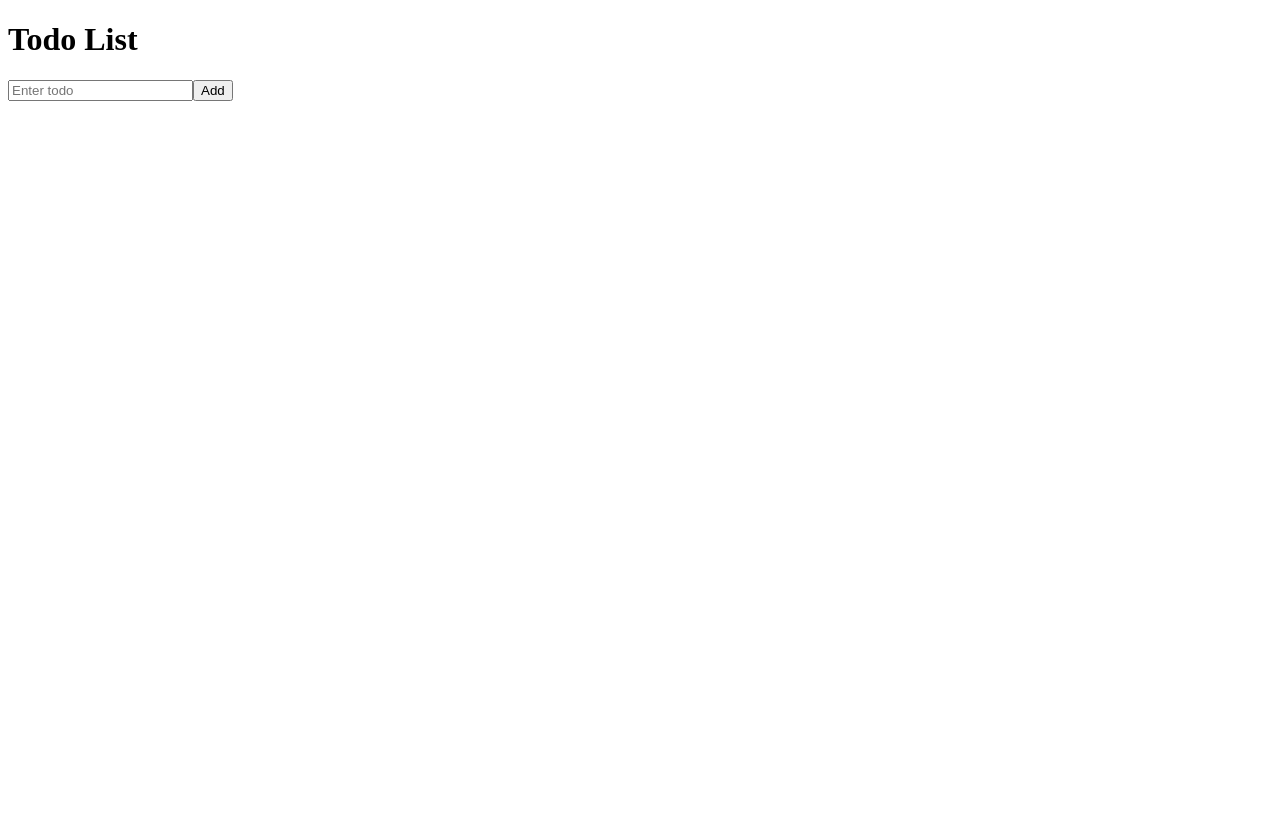
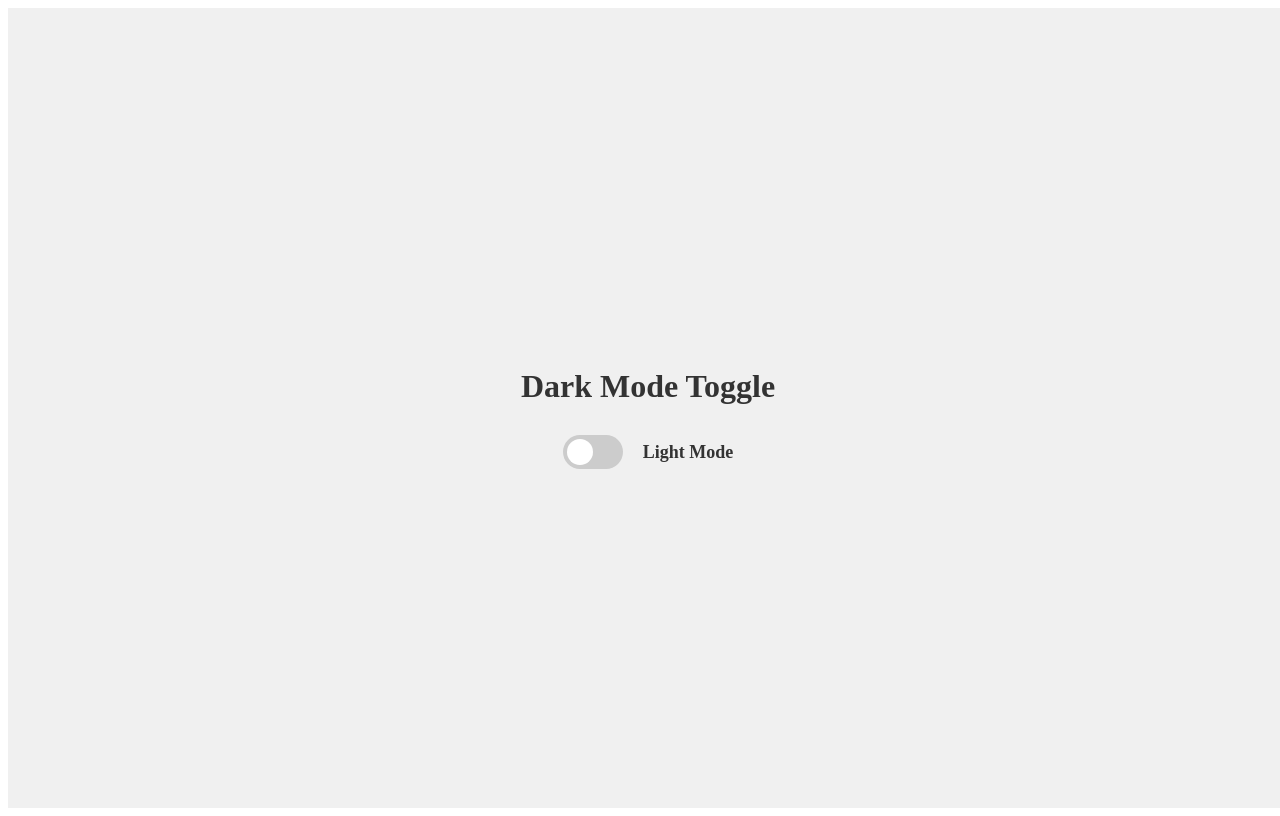
Before and after one commit to SaranyaVelu-SK/React, a React (Vite) app: page / in a window 1280 px wide. Built offline with nearby package versions, Linux system fonts and the light colour scheme.

Commit message:
Toggle Dark Mode to Light Mode and vice versa

```diff
--- a/App.js
+++ b/App.js
@@ -5,6 +5,7 @@
 import AutocompleteSearchBar from "./Problems/AutocompleteSearchBar";
 import Accordion from "./Problems/Accordion";
 import TodoList from "./Problems/TodoList";
+import DarkModeToggle from "./Problems/DarkModeToggle";
 
   const items = [
   {
@@ -30,4 +31,4 @@
     React.createElement("h3",{key:"h3"},"Hello from heading 3"),
 ])
 const root = ReactDOM.createRoot(document.getElementById("root"));
-root.render(<TodoList/>);
+root.render(<DarkModeToggle/>);
--- /dev/null
+++ b/Problems/DarkModeToggle.jsx
@@ -0,0 +1,23 @@
+import React, { useEffect, useState } from 'react';
+
+function DarkModeToggle() {
+  const [isDarkMode, setIsDarkMode] = useState(false);
+
+  const toggleMode = () => {
+    setIsDarkMode(prev =>!prev)
+  }
+  return (
+    <div className={`container ${isDarkMode ? "dark-mode" :"light-mode"}`}>
+      <h1>Dark Mode Toggle</h1>
+      <div className="toggle-container">
+        <label className="switch">
+          <input type="checkbox" checked={isDarkMode} onChange={toggleMode} />
+          <span className="slider round"></span>
+        </label>
+        <span className="mode-text">{isDarkMode ? "Dark Mode" : "Light Mode"}</span>
+      </div>
+    </div>
+  );
+}
+
+export default DarkModeToggle;
--- a/style.css
+++ b/style.css
@@ -21,3 +21,88 @@
 .strike{
     text-decoration: line-through;
 }
+
+/* Light Mode */
+.light-mode {
+  background-color: #f0f0f0;
+  color: #333;
+}
+
+/* Dark Mode */
+.dark-mode {
+  background-color: #121212;
+  color: white;
+}
+
+.container {
+  text-align: center;
+  height: 100vh;
+  width: 100vw;
+  display: flex;
+  flex-direction: column;
+  justify-content: center;
+  align-items: center;
+}
+
+h1 {
+  font-size: 32px;
+  margin-bottom: 30px;
+}
+
+.toggle-container {
+  display: flex;
+  justify-content: center;
+  align-items: center;
+  gap: 20px;
+}
+
+.mode-text {
+  font-size: 18px;
+  font-weight: bold;
+  color: inherit;
+}
+
+.switch {
+  position: relative;
+  display: inline-block;
+  width: 60px;
+  height: 34px;
+}
+
+.switch input {
+  opacity: 0;
+  width: 0;
+  height: 0;
+}
+
+.slider {
+  position: absolute;
+  cursor: pointer;
+  top: 0;
+  left: 0;
+  right: 0;
+  bottom: 0;
+  background-color: #ccc;
+  transition: 0.4s;
+  border-radius: 50px;
+}
+
+.slider:before {
+  position: absolute;
+  content: "";
+  height: 26px;
+  width: 26px;
+  border-radius: 50px;
+  left: 4px;
+  bottom: 4px;
+  background-color: white;
+  transition: 0.4s;
+}
+
+input:checked + .slider {
+  background-color: #4caf50;
+}
+
+input:checked + .slider:before {
+  transform: translateX(26px);
+}
```
